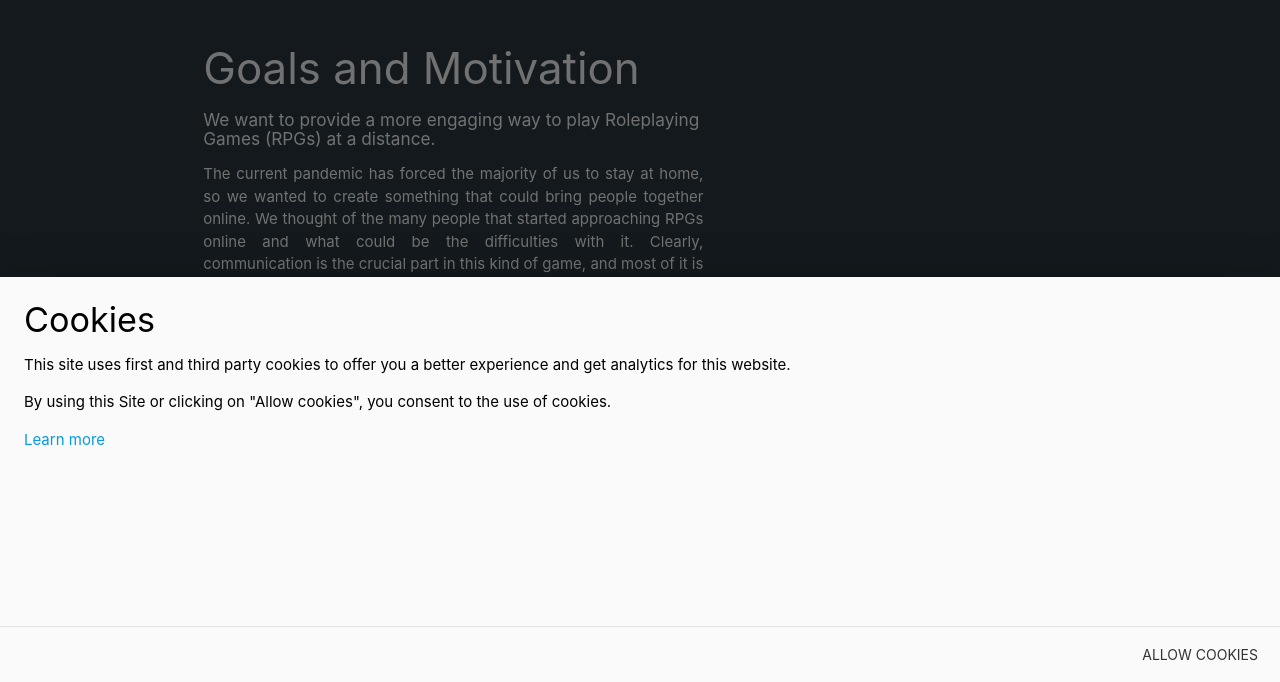
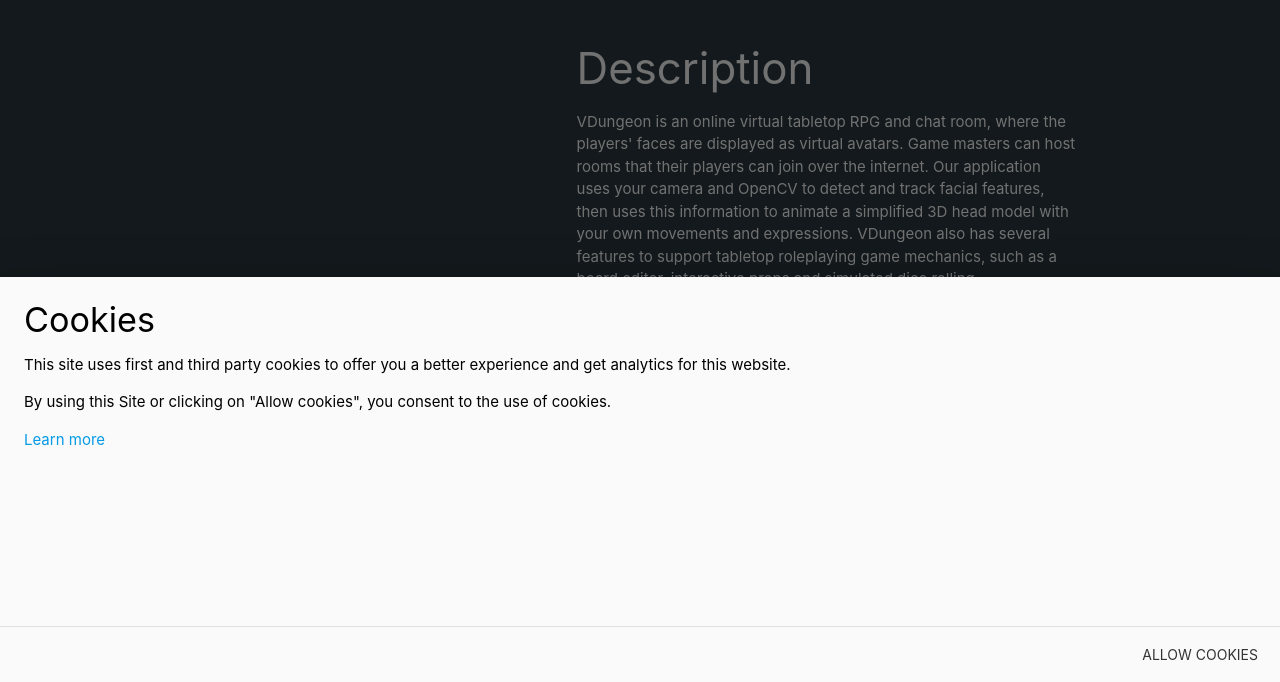
Before and after one commit to Bamarin/Bamarin.github.io, a Jekyll site: the page built from _projects/vDungeon.md, in a window 1280 px wide and 900 px high, scrolled down 685 px, cut to the strip 218-900 px from the top of the window. Built offline with Jekyll 4.4.1, drawn with Linux system fonts in a browser that asks for light colours.

Commit message:
add project description

```diff
--- a/_projects/vDungeon.md
+++ b/_projects/vDungeon.md
@@ -25,6 +25,17 @@
   </div>
 
 <div class="row">
+  <div class="col s12 m7 offset-m5">
+    <h3> Description </h3>
+    <p>
+    VDungeon is an online virtual tabletop RPG and chat room, where the players' faces are displayed as virtual avatars. Game masters can host rooms that their players can join over the internet.
+    Our application uses your camera and OpenCV to detect and track facial features, then uses this information to animate a simplified 3D head model with your own movements and expressions.
+    VDungeon also has several features to support tabletop roleplaying game mechanics, such as a board editor, interactive props and simulated dice rolling.
+    </p>
+  </div>
+</div>
+
+<div class="row">
   <div class="col s12 m7">
     <h3> Goals and Motivation </h3>
     <h6> We want to provide a more engaging way to play Roleplaying Games (RPGs) at a distance. </h6>
@@ -46,7 +57,7 @@
 <div class="row">
   <div class="col s12 m7 offset-m5">
     <h3> Challenges </h3>
-    The biggest challenge was networking, as none of us was familiar with
+    <p>The biggest challenge was networking, as none of us was familiar with
 making a multiplayer game, it ended up being more complex than expected. In
 order to avoid implementing the netcode from a low level we based our
 application on a high level API, which made the development faster, but also
@@ -55,6 +66,7 @@
 struggled creating face animations that could be read by OpenCV. We were able
 to circumvent this obstacle by using blandshaps on a simpler model.
     Finally, managing a project without ever being able to meet in person was not trivial. Communication plays a crucial role to avoid clashes of individual works.
+    </p>
 
   </div>
 </div>
```
